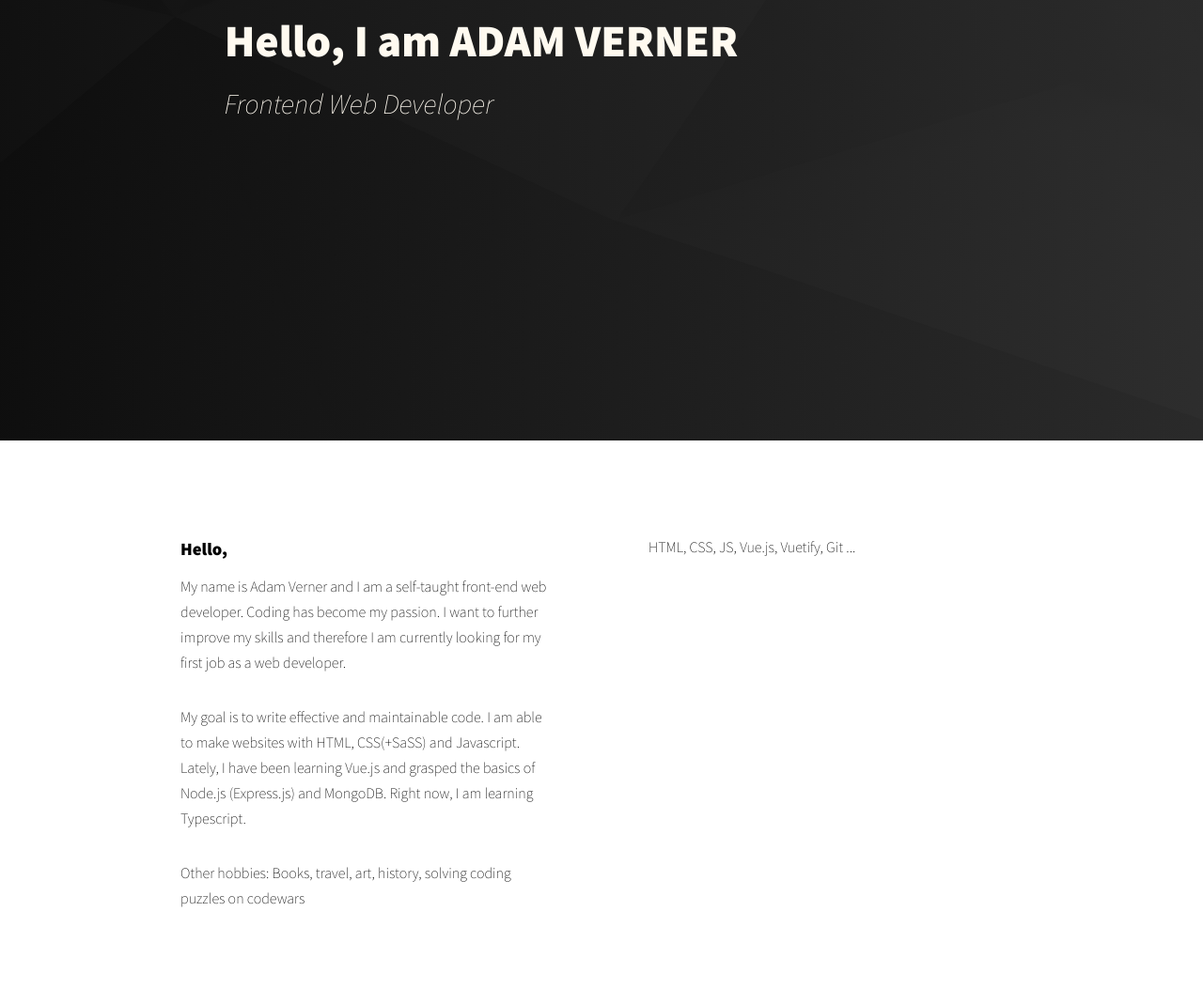
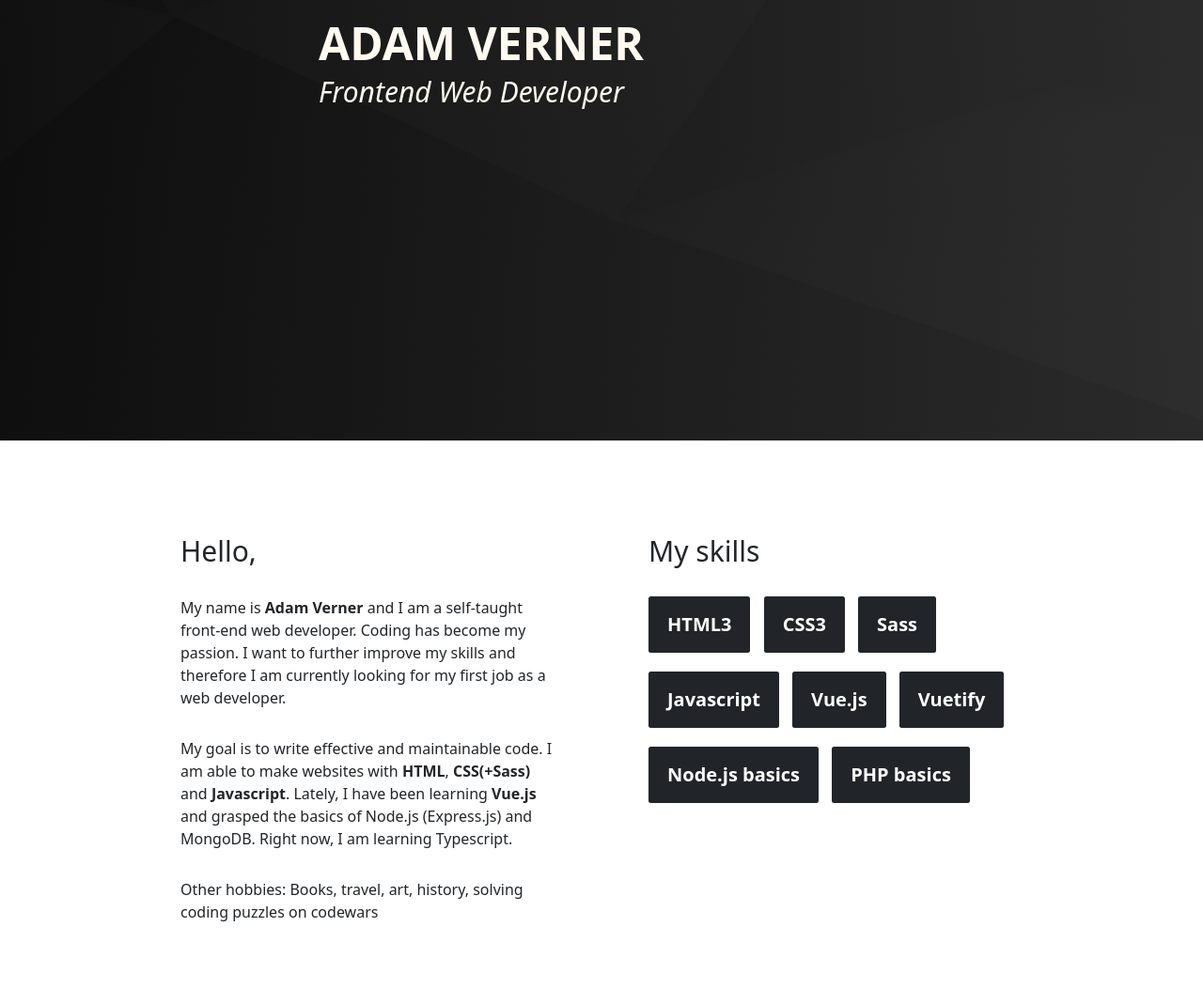
Before and after one commit to Verdanmaer/Portfolio, a website: page index.html in a window 1280 px wide. Shown: the part 331-1400 px from the top of the page at 94% size. Before the commit the page ends 1331 px from the top, so only its background shows below. Drawn offline with nearby package versions, Linux system fonts and the light colour scheme.

Commit message:
finish styling about section

```diff
--- a/index.html
+++ b/index.html
@@ -8,6 +8,8 @@
   <link rel="preconnect" href="https://fonts.googleapis.com">
   <link rel="preconnect" href="https://fonts.gstatic.com" crossorigin>
   <link href="https://fonts.googleapis.com/css2?family=Source+Sans+Pro:ital,wght@0,200;0,900;1,200&display=swap" rel="stylesheet">
+  <link href="https://cdn.jsdelivr.net/npm/bootstrap@5.1.3/dist/css/bootstrap.min.css" rel="stylesheet" integrity="sha384-1BmE4kWBq78iYhFldvKuhfTAU6auU8tT94WrHftjDbrCEXSU1oBoqyl2QvZ6jIW3" crossorigin="anonymous">
+  <script src="https://kit.fontawesome.com/0a1a573a45.js" crossorigin="anonymous"></script>
   <link rel="stylesheet" href="css/style.css">
   <script src="js/script.js" defer></script>
   <title>Adam Verner</title>
@@ -16,22 +18,32 @@
 
   <header class="header">
     <div class="header__text-box">
-      <h1 class="heading-primary--main">Hello, I am ADAM VERNER</h1>
+      <h1 class="heading-primary--main">ADAM VERNER</h1>
       <h1 class="heading-primary--sub">Frontend Web Developer</h1>
     </div>
   </header>
 
   <section class="about">
     <div class="about__content">
-      <h3>Hello, </h3>
-      <p class="paragraph">My name is Adam Verner and I am a self-taught front-end web developer. Coding has become my passion.
+      <h2 class="heading-secondary">Hello, </h2>
+      <p class="paragraph">My name is <b>Adam Verner</b> and I am a self-taught front-end web developer. Coding has become my passion.
         I want to further improve my skills and therefore I am currently looking for my first job as a web developer.</p>
-      <p class="paragraph">My goal is to write effective and maintainable code. I am able to make websites with HTML, CSS(+SaSS) and Javascript.
-        Lately, I have been learning Vue.js and grasped the basics of Node.js (Express.js) and MongoDB. Right now, I am learning Typescript.</p>
+      <p class="paragraph">My goal is to write effective and maintainable code. I am able to make websites with <b>HTML</b>, <b>CSS(+Sass)</b> and <b>Javascript</b>.
+        Lately, I have been learning <b>Vue.js</b> and grasped the basics of Node.js (Express.js) and MongoDB. Right now, I am learning Typescript.</p>
       <p class="paragraph">Other hobbies: Books, travel, art, history, solving coding puzzles on codewars</p>
     </div>
     <div class="about__technologies">
-      HTML, CSS, JS, Vue.js, Vuetify, Git ...
+      <h2 class="heading-secondary">My skills</h2>
+      <div class="badges">
+        <span class="badge bg-dark">HTML3</span>
+        <span class="badge bg-dark">CSS3</span>
+        <span class="badge bg-dark">Sass</span>
+        <span class="badge bg-dark">Javascript</span>
+        <span class="badge bg-dark">Vue.js</span>
+        <span class="badge bg-dark">Vuetify</span>
+        <span class="badge bg-dark">Node.js basics</span>
+        <span class="badge bg-dark">PHP basics</span>
+      </div>
     </div>
   </section>
 
--- a/sass/_home.scss
+++ b/sass/_home.scss
@@ -1,7 +1,7 @@
 .about {
   width: 70%;
   margin: 0 auto;
-  height: 40rem;
+  height: 50rem;
   margin-top: 10rem;
 
   display: flex;
@@ -17,4 +17,15 @@
   &__technologies {
     flex: 1 1 0;
   }
+
+  .badges {
+    margin-top: 2rem;
+
+    .badge {
+      font-size: 2rem;
+      margin: 1rem;
+      margin-left: 0;
+      padding: 2rem;
+    }
+  }
 }
--- a/sass/base/_typography.scss
+++ b/sass/base/_typography.scss
@@ -18,7 +18,11 @@ html {
   }
 }
 
+.heading-secondary {
+  font-size: 3rem;
+}
+
 .paragraph {
-  margin-top: 1rem;
-  margin-bottom: 3rem;
+  margin-top: 3rem;
+  margin-bottom: 2rem;
 }
```
Also changed, not shown: css/style.css, 1 other file.
